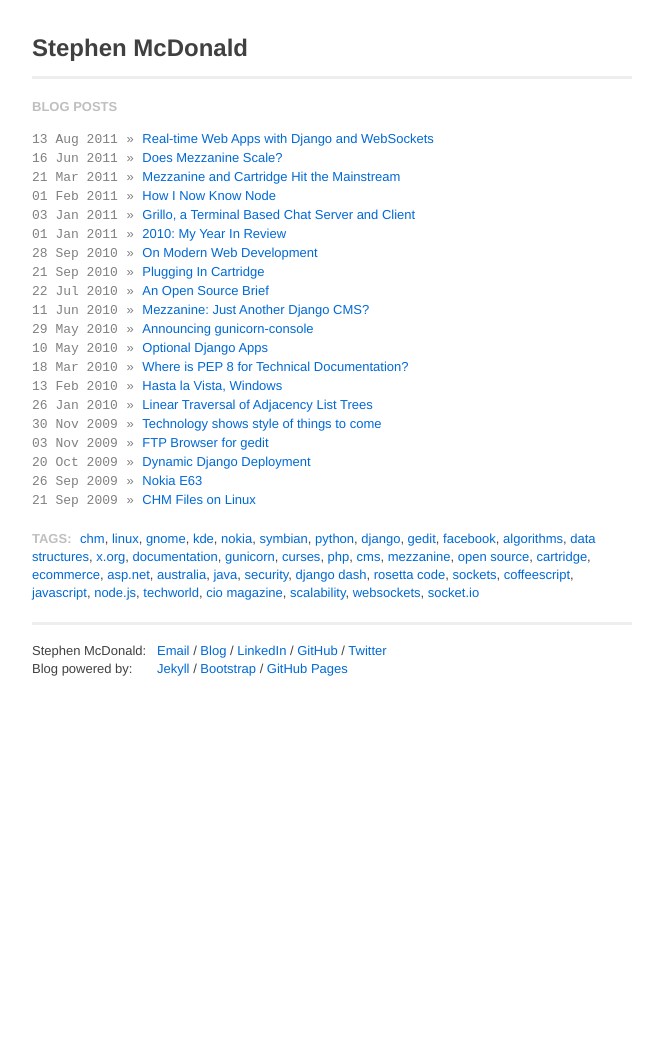
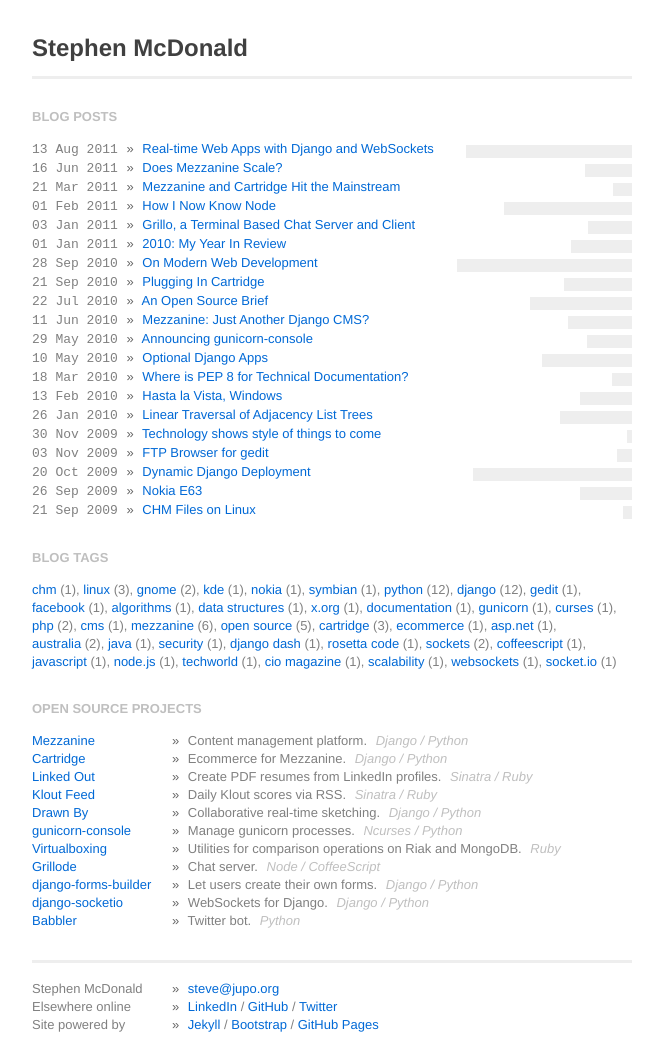
Before and after one commit to xli1224/stephenmcd.github.com, a Jekyll site: the page built from index.html, in a window 1280 px wide. Shown: the whole page, without its empty margins (308-971 px from the left). Built offline with Jekyll 4.4.1, drawn with Linux system fonts in a browser that asks for light colours; before the commit the page ends 900 px from its top, so only the background shows below that.

Commit message:
Added projects and post size chart to homepage.

```diff
--- a/_config.yml
+++ b/_config.yml
@@ -1,6 +1,65 @@
+
 permalink: pretty
 pygments: true
 markdown: kramdown
+
 index_pages:
     tag:
         title_prefix:   'Tag: '
+
+projects:
+
+- title: Mezzanine
+  url:   http://mezzanine.jupo.org
+  desc:  Content management platform.
+  tech:  Django / Python
+
+- title: Cartridge
+  url:   http://cartridge.jupo.org
+  desc:  Ecommerce for Mezzanine.
+  tech:  Django / Python
+
+- title: Linked Out
+  url:   http://linkedout.jupo.org
+  desc:  Create PDF resumes from LinkedIn profiles.
+  tech:  Sinatra / Ruby
+
+- title: Klout Feed
+  url:   http://klout-feed.jupo.org
+  desc:  Daily Klout scores via RSS.
+  tech:  Sinatra / Ruby
+
+- title: Drawn By
+  url:   http://github.com/stephenmcd/stephenmcd
+  desc:  Collaborative real-time sketching.
+  tech:  Django / Python
+
+- title: gunicorn-console
+  url:   http://github.com/stephenmcd/gunicorn-console
+  desc:  Manage gunicorn processes.
+  tech:  Ncurses / Python
+
+- title: Virtualboxing
+  url:   http://github.com/stephenmcd/virtualboxing
+  desc:  Utilities for comparison operations on Riak and MongoDB.
+  tech:  Ruby
+
+- title: Grillode
+  url:   http://chat.jupo.org
+  desc:  Chat server.
+  tech:  Node / CoffeeScript
+
+- title: django-forms-builder
+  url:   http://github.com/stephenmcd/django-forms-builder
+  desc:  Let users create their own forms.
+  tech:  Django / Python
+
+- title: django-socketio
+  url:   http://github.com/stephenmcd/django-socketio
+  desc:  WebSockets for Django.
+  tech:  Django / Python
+
+- title: Babbler
+  url:   http://github.com/stephenmcd/babbler
+  desc:  Twitter bot.
+  tech:  Python
--- a/_layouts/default.html
+++ b/_layouts/default.html
@@ -24,16 +24,27 @@
     <h1>{{ page.title }}</h1>
     {{ content }}
     <footer>
-        <span>Stephen McDonald:</span>
-        <a href="mailto:steve@jupo.org">Email</a> /
-        <a href="/">Blog</a> /
+    <ul class="unstyled">
+    <li>
+        <span class="title">Stephen McDonald</span>
+        <span class="arrow">&raquo;</span>
+        <a href="mailto:steve@jupo.org">steve@jupo.org</a>
+    </li>
+    <li>
+        <span class="title">Elsewhere online</span>
+        <span class="arrow">&raquo;</span>
         <a href="http://www.linkedin.com/in/stephenmcd">LinkedIn</a> /
         <a href="http://github.com/stephenmcd">GitHub</a> /
-        <a href="http://twitter.com/stephen_mcd">Twitter</a><br>
-        <span>Blog powered by:</span>
+        <a href="http://twitter.com/stephen_mcd">Twitter</a>
+    </li>
+    <li>
+        <span class="title">Site powered by</span>
+        <span class="arrow">&raquo;</span>
         <a href="http://jekyllrb.com/">Jekyll</a> /
         <a href="http://twitter.github.com/bootstrap/">Bootstrap</a> /
         <a href="http://pages.github.com/">GitHub Pages</a>
+    </li>
+    </ul>
     </footer>
 </div>
 
--- a/_layouts/tag_index.html
+++ b/_layouts/tag_index.html
@@ -1,7 +1,7 @@
 ---
 layout: default
 ---
-<ul class="posts unstyled">
+<ul class="unstyled">
     {% for post in site.tags[page.tag] %}
     <li><span class="date">{{ post.date | date_to_string }}</span> &raquo; <a href="{{ post.url }}">{{ post.title }}</a></li>
     {% endfor %}
--- a/css/style.css
+++ b/css/style.css
@@ -1,18 +1,22 @@
 
 .container {width:600px;}
+footer {border-top:3px solid #eee; margin:30px 0;}
 
 h1 {font-size:24px; border-bottom:3px solid #eee; padding:10px 0; margin:20px 0;}
 h4 {margin:20px 0 0 0;}
-h6 {margin:-10px 0 10px 0;}
+h6 {margin:20px 0 5px 0;}
+h6 a {font-weight:normal;}
 
-.date {font-family:monospace; margin-right:5px;}
-.posts {margin-top:-5px;}
-.posts a {margin-left:5px;}
+.date {font-family:monospace;}
+.arrow {margin:0 5px; color:#666;}
+.tags li {color:gray; white-space:nowrap; display:inline;}
+.projects a, footer .title {float:left; min-width:135px;}
+.projects em {color:#bfbfbf; margin-left:5px;}
+.bar {background:#eee; height:13px; margin-top:5px; float:right;}
+.bar:hover {text-decoration:none; background:#ccc;}
 
 pre code {background-color:inherit;}
-pre, table, .tags {margin:20px 0;}
-.tags span {font-size:13px; color:#bfbfbf; text-transform:uppercase;
-            font-weight:bold; margin-right:5px;}
+pre, table {margin:20px 0;}
 
 tr.top th, td.y, td.n {text-align:center;}
 td.y {color:green;}
@@ -20,6 +24,3 @@
 
 blockquote {margin:30px;}
 blockquote p {font-style:italic;}
-
-footer {border-top:3px solid #eee; margin-bottom:30px;}
-footer span {float:left; width:125px;}
--- a/index.html
+++ b/index.html
@@ -3,14 +3,35 @@
 title: Stephen McDonald
 ---
 <h6>Blog Posts</h6>
-<ul class="posts unstyled">
+<ul class="unstyled">
     {% for post in site.posts %}
-    <li><span class="date">{{ post.date | date_to_string }}</span> &raquo; <a href="{{ post.url }}">{{ post.title }}</a></li>
+    <li>
+        <span class="date">{{ post.date | date_to_string }}</span>
+        <span class="arrow">&raquo;</span>
+        <a href="{{ post.url }}">{{ post.title }}</a>
+        <a class="bar" href="#" style="width:{{ post.content.size | divided_by:70 }}px;">&nbsp;</a>
+    </li>
     {% endfor %}
 </ul>
-<p class="tags">
-<span>Tags:</span>
-{% for tag in site.tags %}
-<a href="/tag/{{ tag[0] | replace:' ','-' | replace:'.','' }}/">{{ tag[0] }}</a>{% unless forloop.last %}, {% endunless %}
-{% endfor %}
-</p>
+
+<h6>Blog Tags</h6>
+<!-- tag cloud css: font-size:{ tag[1].size | times:2 | plus:12 }px; line-height:28px; -->
+<ul class="unstyled tags">
+    {% for tag in site.tags %}
+    <li>
+        <a href="/tag/{{ tag[0] | replace:' ','-' | replace:'.','' }}/">{{ tag[0] }}</a>
+        ({{ tag[1].size }}){% unless forloop.last %}, {% endunless %}
+    </li>
+    {% endfor %}
+</ul>
+
+<h6>Open Source Projects</h6>
+<ul class="unstyled projects">
+    {% for project in site.projects %}
+    <li>
+        <a href="{{ project.url }}">{{ project.title }}</a>
+        <span class="arrow">&raquo;</span>
+        {{ project.desc }} <em>{{ project.tech }}</em></li>
+    </li>
+    {% endfor %}
+</ul>
```
Also changed, not shown: _layouts/post.html (+10 -7 lines).
